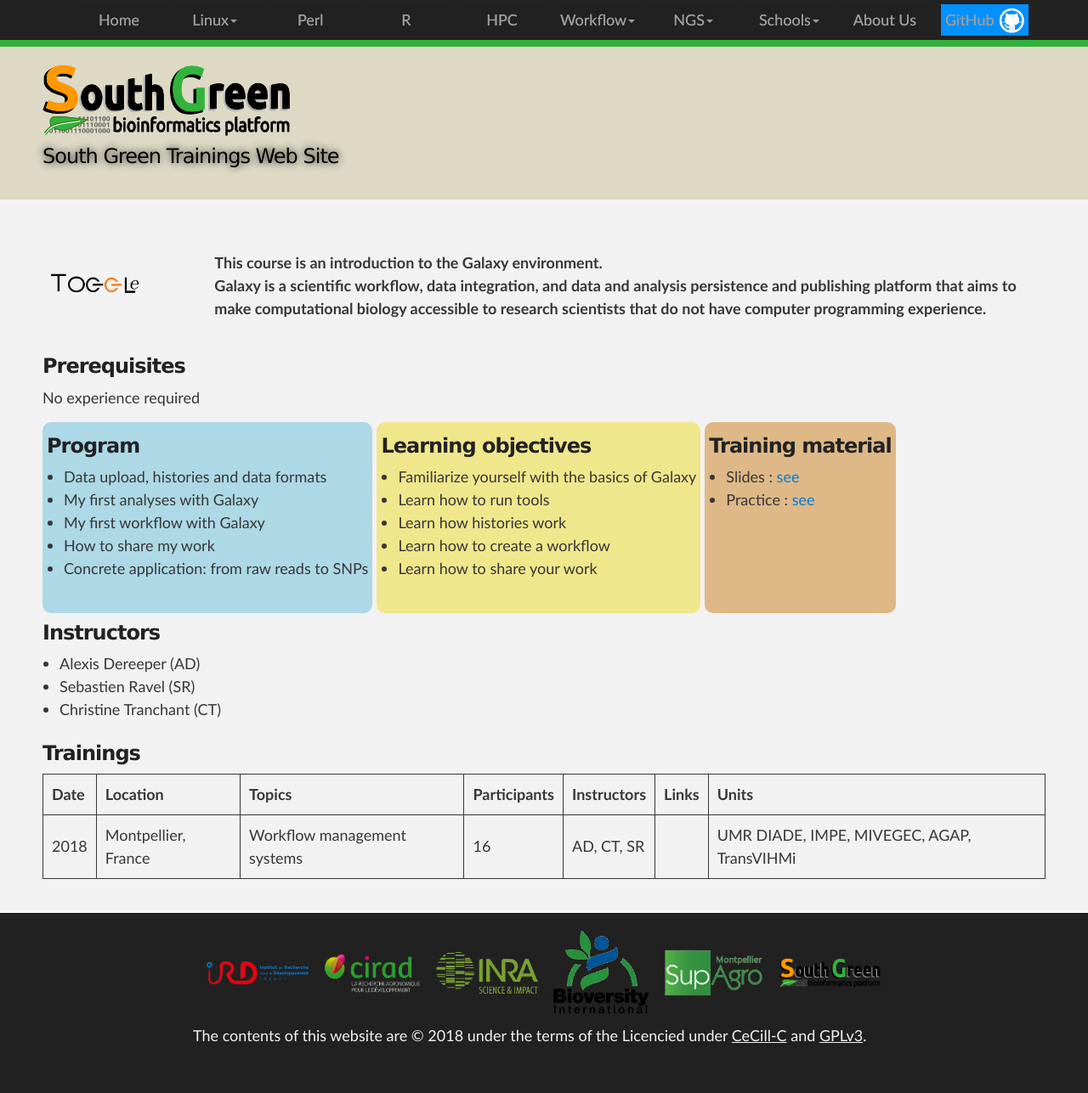
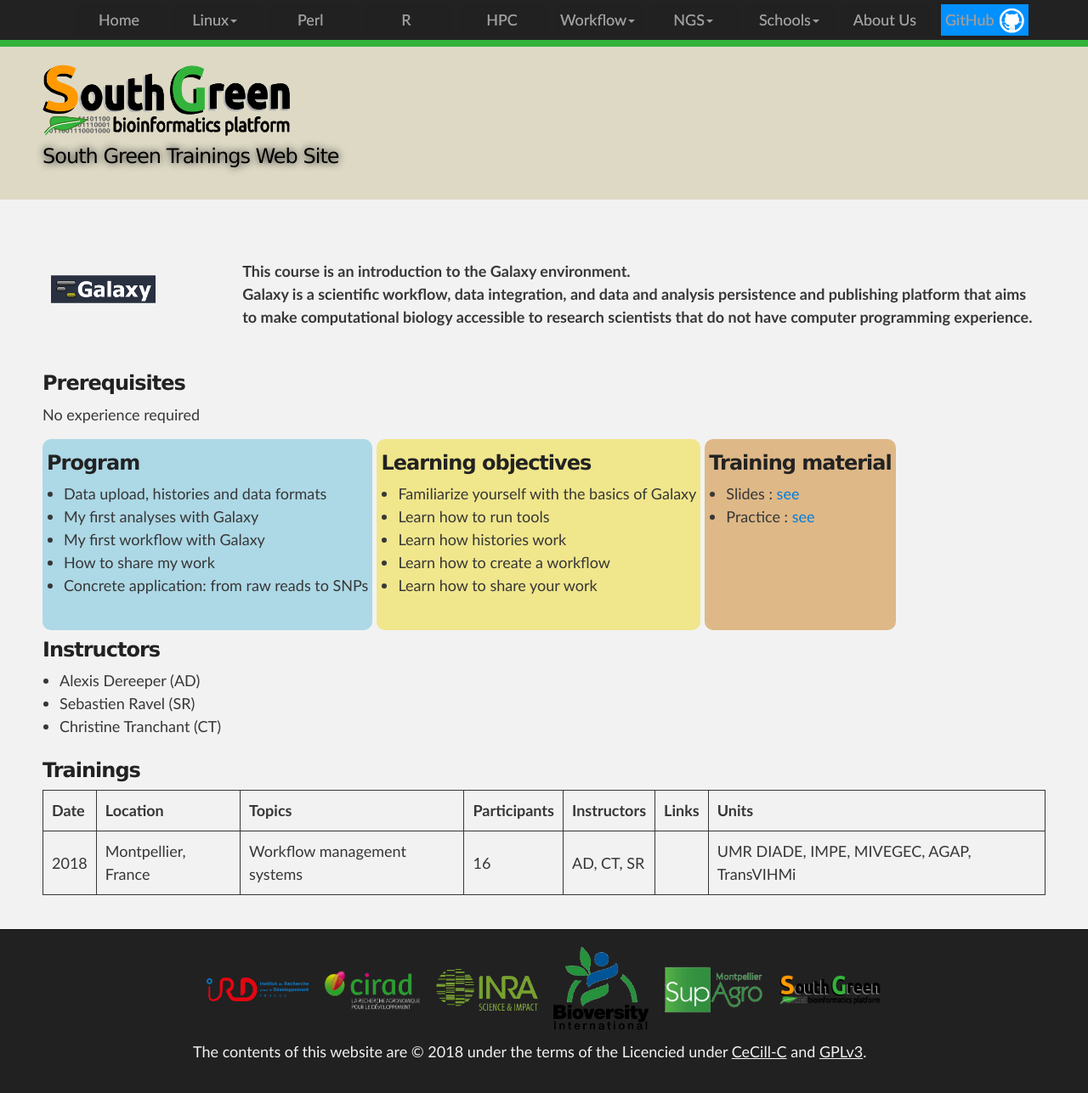
Before and after one commit to SouthGreenPlatform/trainings, a Jekyll site: the page built from _pages/galaxy.md, in a window 1280 px wide. Shown: the whole page at 85% size. Built offline with Jekyll 4.4.1, drawn with Linux system fonts in a browser that asks for light colours; nearby versions of some CDN libraries.

Commit message:
Update galaxy.md

```diff
--- a/_pages/galaxy.md
+++ b/_pages/galaxy.md
@@ -7,7 +7,7 @@
 ---
 <table class="table-contact">
 <tr>
-<td><img width="60%" src="{{ site.url }}/images/toggleLogo2.png" alt="" />
+<td><img width="60%" src="{{ site.url }}/images/trainings-galaxy.png" alt="" />
 </td>
 <td>
 This course is an introduction to the Galaxy environment. <br/>
```
